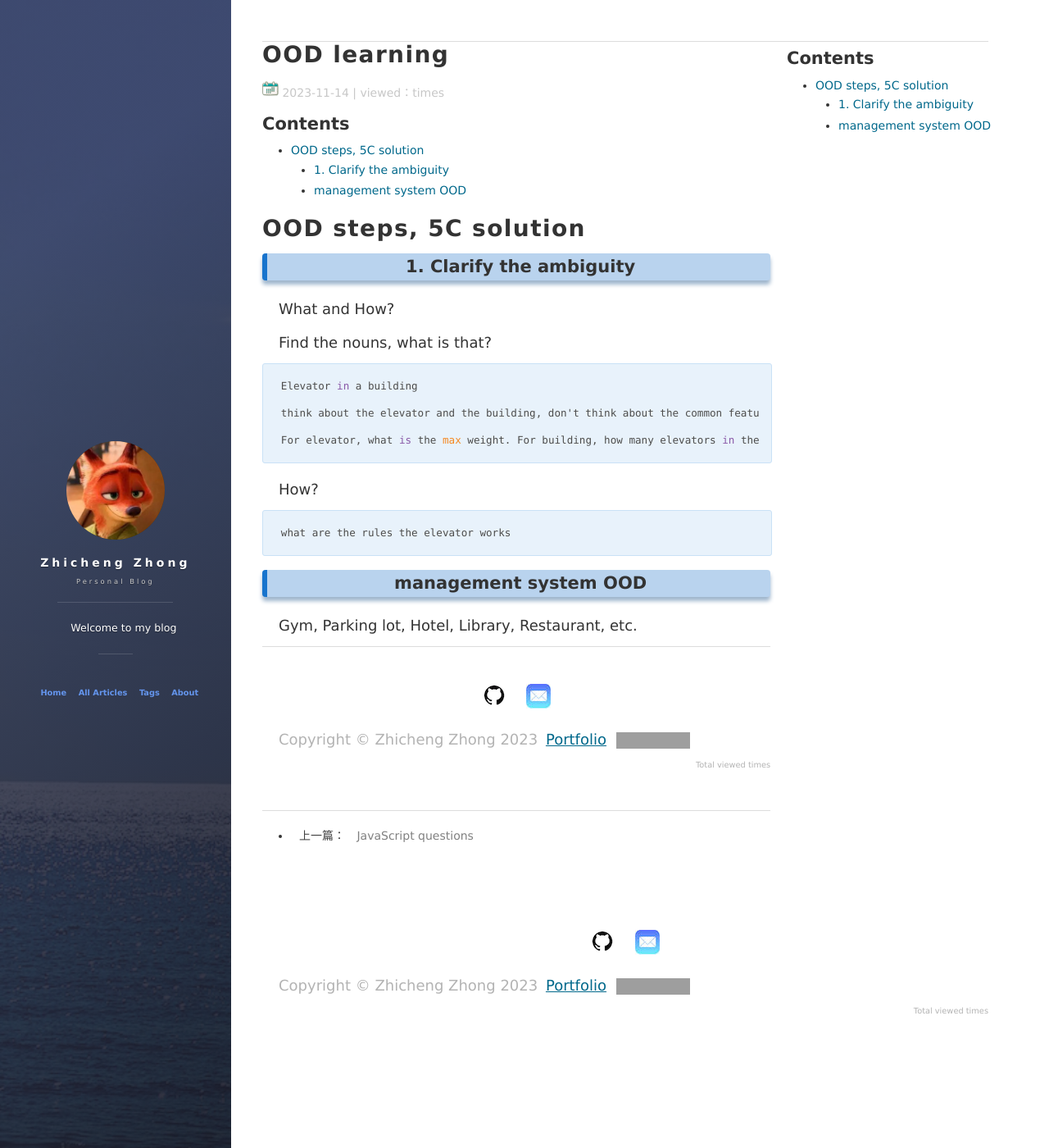
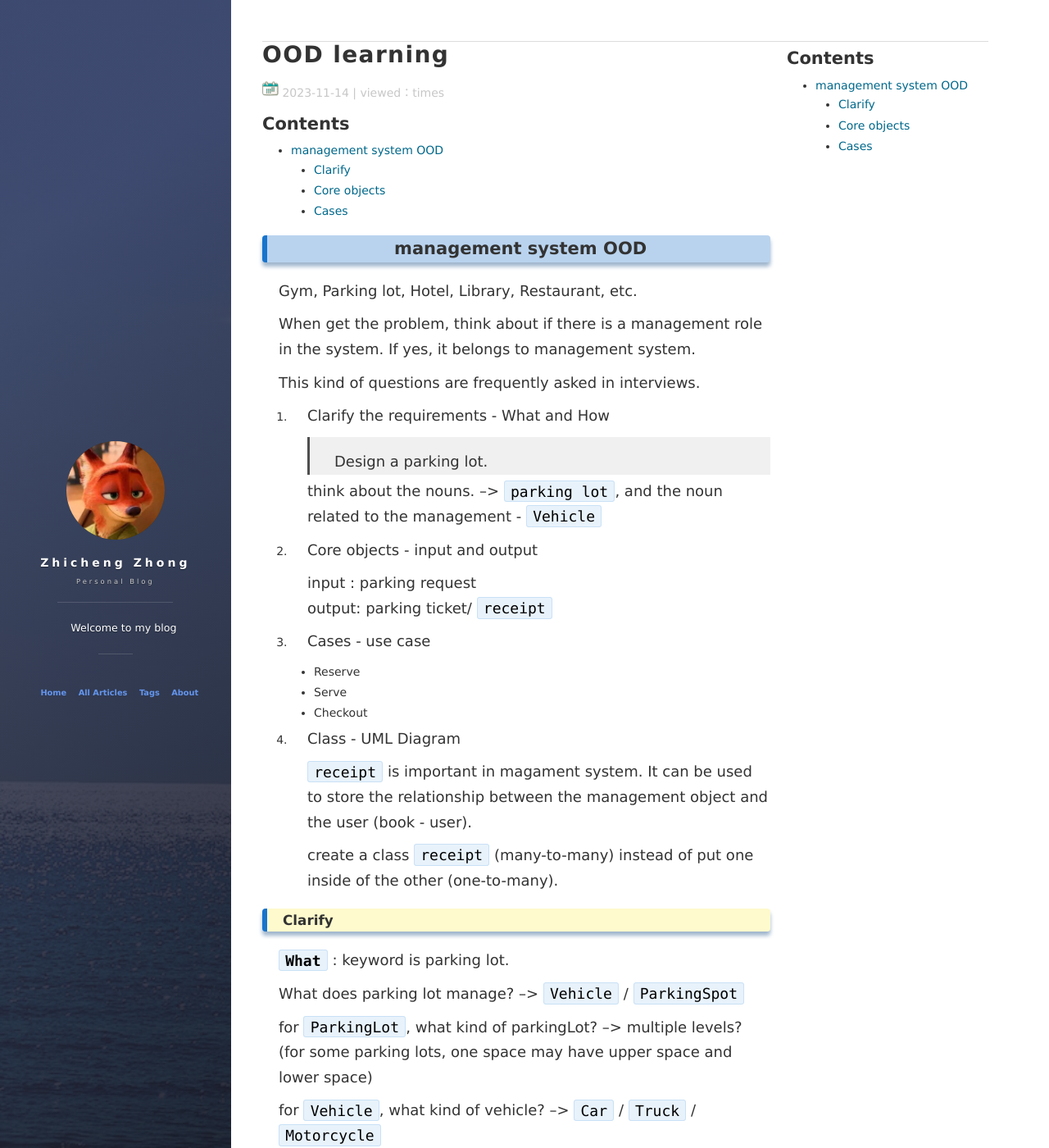
Before and after one commit to ChrisZZhong/chriszzhong.github.io, a Jekyll site: the page built from _posts/2023-11-14-OOD.md, in a window 1280 px wide and 1400 px high. Shown: the whole window at 82% size. Built offline with Jekyll 4.4.1, drawn with Linux system fonts in a browser that asks for light colours; nearby versions of some CDN libraries; comment, search, counter and statistics services are not loaded; some of the changed text lies outside the part shown; grey boxes are pictures that could not be loaded.

Commit message:
update OOD

````diff
--- a/_posts/2023-11-14-OOD.md
+++ b/_posts/2023-11-14-OOD.md
@@ -6,28 +6,71 @@ description: "OOD"
 tag: OOD & System Design
 ---
 
-# OOD steps, 5C solution
-
-## 1. Clarify the ambiguity
-
-What and How?
-
-Find the nouns, what is that?
-
-```
-Elevator in a building
-
-think about the elevator and the building, don't think about the common features.
-
-For elevator, what is the max weight. For building, how many elevators in the building.
-```
-
-How?
-
-```
-what are the rules the elevator works
-```
-
 ## management system OOD
 
 Gym, Parking lot, Hotel, Library, Restaurant, etc.
+
+When get the problem, think about if there is a management role in the system. If yes, it belongs to management system.
+
+This kind of questions are frequently asked in interviews.
+
+1. Clarify the requirements - What and How
+
+   > Design a parking lot.
+
+   think about the nouns. --> `parking lot`, and the noun related to the management - `Vehicle`
+
+2. Core objects - input and output
+
+   input : parking request
+   output: parking ticket/ `receipt`
+
+3. Cases - use case
+
+   - Reserve
+   - Serve
+   - Checkout
+
+4. Class - UML Diagram
+
+   `receipt` is important in magament system. It can be used to store the relationship between the management object and the user (book - user).
+
+   create a class `receipt` (many-to-many) instead of put one inside of the other (one-to-many).
+
+### Clarify
+
+**`What`** : keyword is parking lot.
+
+What does parking lot manage? --> `Vehicle` / `ParkingSpot`
+
+for `ParkingLot`, what kind of parkingLot? --> multiple levels? (for some parking lots, one space may have upper space and lower space)
+
+for `Vehicle`, what kind of vehicle? --> `Car` / `Truck` / `Motorcycle`
+
+for `ParkingSpot`, what kind of parkingSpot? --> one spot for one car? or two spots for a bus?
+
+**Example:**
+
+> Design a parking lot with multi-levels, vehicle has three types: car, truck, motorcycle.
+
+**`How`** : think about the rules
+
+1. How to park? to park a vehicle, we need to find a parking spot first. So parking lot should shows the available spots in each level.
+
+2. How to charge? Free or charge by hour?
+
+### Core objects
+
+Bus, car, motorcycle --> parking lot --> parking spot
+
+prevent unnecessary objects.
+
+bad example: parkinglot class contains a list of cars, we don't need to store the cars in parkinglot class. Also this is tightly coupled.
+
+Instead, we use a `receipt` class to store the relationship between the parkinglot and the car.
+
+The final design is like this:
+
+<img src="/images/OOD/OOD_parkingLot_classes.png">
+
+### Cases
````
Also changed, not shown: images/OOD/OOD_parkingLot_classes.png (added).
